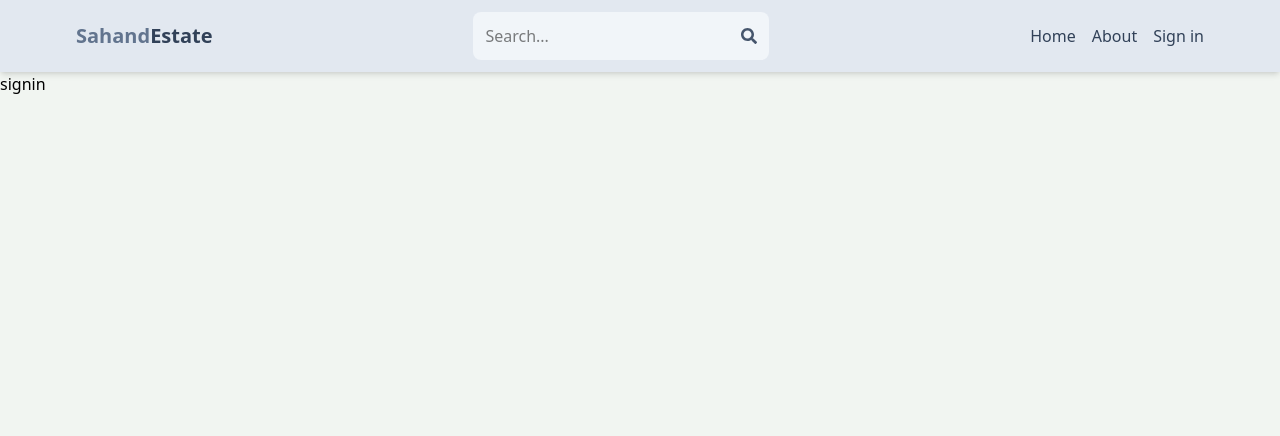
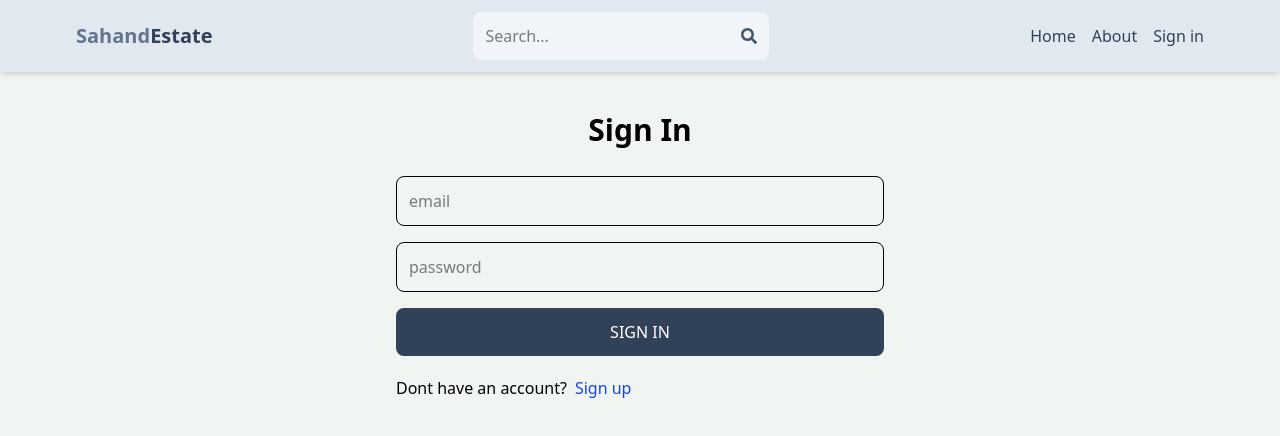
Before and after one commit to Akash-singh45/Mern_website, a React (Vite) app in the folder client/: page /sign-in in a window 1280 px wide. Shown: the top 436 px of the page. Built offline with nearby package versions, Linux system fonts and the light colour scheme.

Commit message:
complete Sign in page functionality

```diff
--- a/client/src/pages/SignIn.jsx
+++ b/client/src/pages/SignIn.jsx
@@ -1,7 +1,77 @@
-import React from 'react'
+import { useState } from 'react';
+import { Link, useNavigate } from 'react-router-dom';
 
-export default function signin() {
+export default function SignIn() {
+  const [formData, setFormData] = useState({});
+  const [error, setError] = useState(null);
+  const [loading, setLoading] = useState(false);
+  const navigate = useNavigate();
+  const handleChange = (e) => {
+    setFormData({
+      ...formData,
+      [e.target.id]: e.target.value,
+    });
+  };
+  const handleSubmit = async (e) => {
+    e.preventDefault();
+    try {
+      setLoading(true);
+      const res = await fetch('/api/auth/signin', {
+        method: 'POST',
+        headers: {
+          'Content-Type': 'application/json',
+        },
+        body: JSON.stringify(formData),
+      });
+      const data = await res.json();
+      console.log(data);
+      if (data.success === false) {
+        setLoading(false);
+        setError(data.message);
+        return;
+      }
+      setLoading(false);
+      setError(null);
+      navigate('/');
+    } catch (error) {
+      setLoading(false);
+      setError(error.message);
+    }
+  };
   return (
-    <div>signin</div>
-  )
+
+    <div className='p-3 max-w-lg mx-auto'>
+      <h1 className='text-3xl text-center font-semibold my-7'>Sign In</h1>
+      <form onSubmit={handleSubmit} className='flex flex-col gap-4'>
+        <input
+          type='email'
+          placeholder='email'
+          className='border p-3 rounded-lg'
+          id='email'
+          onChange={handleChange}
+        />
+        <input
+          type='password'
+          placeholder='password'
+          className='border p-3 rounded-lg'
+          id='password'
+          onChange={handleChange}
+        />
+
+        <button
+          disabled={loading}
+          className='bg-slate-700 text-white p-3 rounded-lg uppercase hover:opacity-95 disabled:opacity-80'
+        >
+          {loading ? 'Loading...' : 'Sign In'}
+        </button>
+      </form>
+      <div className='flex gap-2 mt-5'>
+        <p>Dont have an account?</p>
+        <Link to={'/sign-up'}>
+          <span className='text-blue-700'>Sign up</span>
+        </Link>
+      </div>
+      {error && <p className='text-red-500 mt-5'>{error}</p>}
+    </div>
+  );
 }
```
